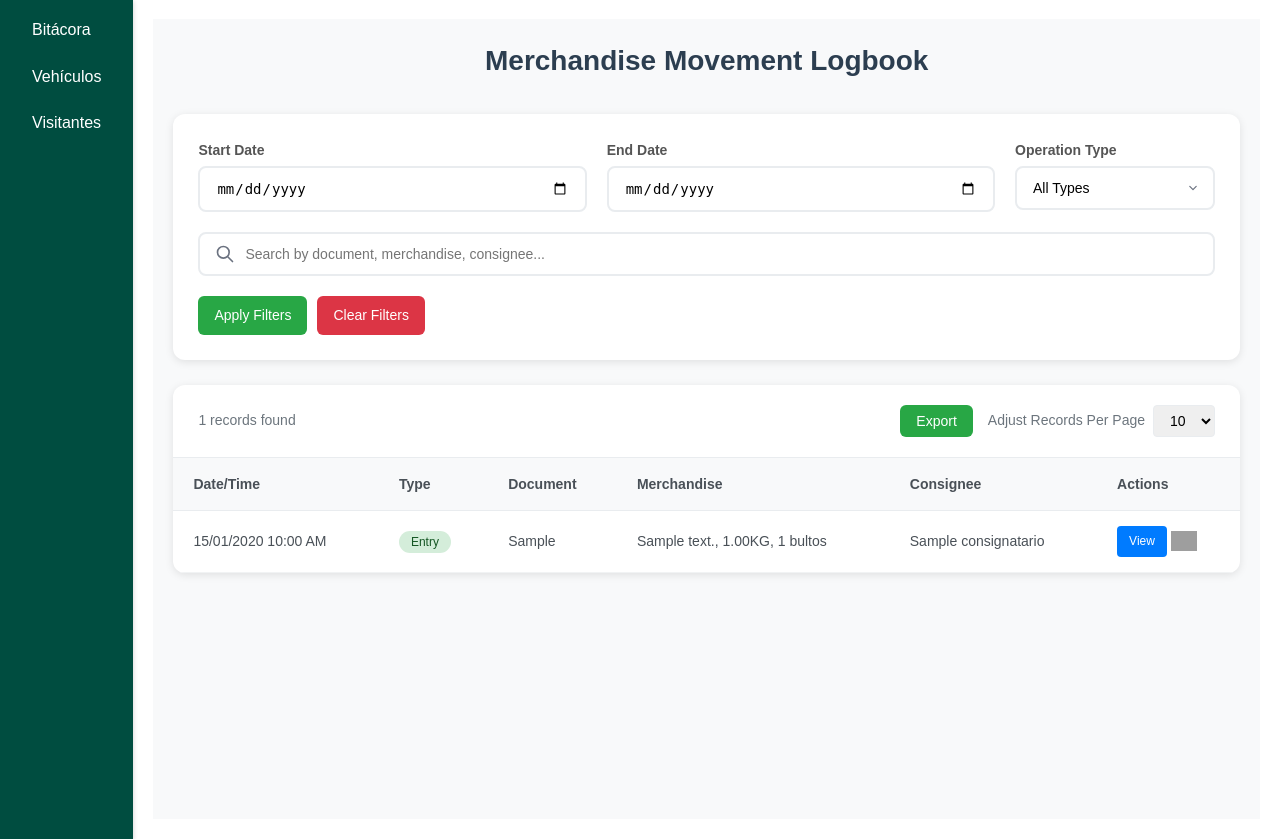
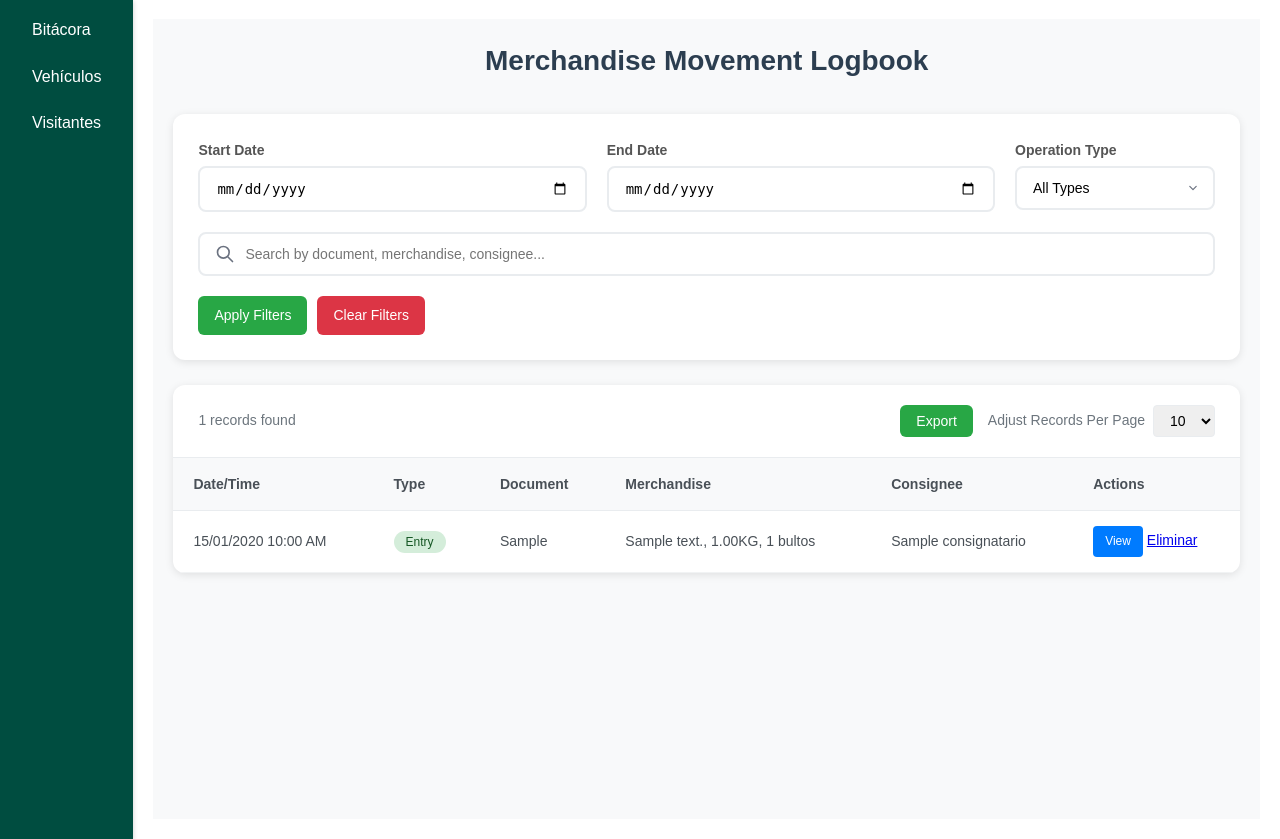
Before and after one commit to Catrin101/Sistema_GTek_Logistics, a PHP site: page /bitacora.php in a window 1280 px wide. Shown: the part 71-910 px from the top of the page. Run offline with PHP 8.4, Linux system fonts and the light colour scheme; a user stored in the database is signed in; tables that the repository leaves empty hold one stand-in row (values such as "Sample post"); grey boxes are pictures that could not be loaded.

Commit message:
cambio menor
pruebas para ponerle estilo al botón de eliminar

```diff
--- a/bitacora.php
+++ b/bitacora.php
@@ -159,7 +159,7 @@ include __DIR__ . '/src/views/header.php';
                                    class="btn-icon"
                                    title="Eliminar Registro"
                                    onclick="return confirm('¿Estás seguro de que quieres eliminar este registro de bitácora (ID: <?php echo htmlspecialchars($registro['id']); ?>)? Esta acción no se puede deshacer.');">
-                                    <img src="/assets/img/icon_delete.svg" alt="Eliminar">
+                                    Eliminar
                                 </a>
                             </td>
                         </tr>
```
